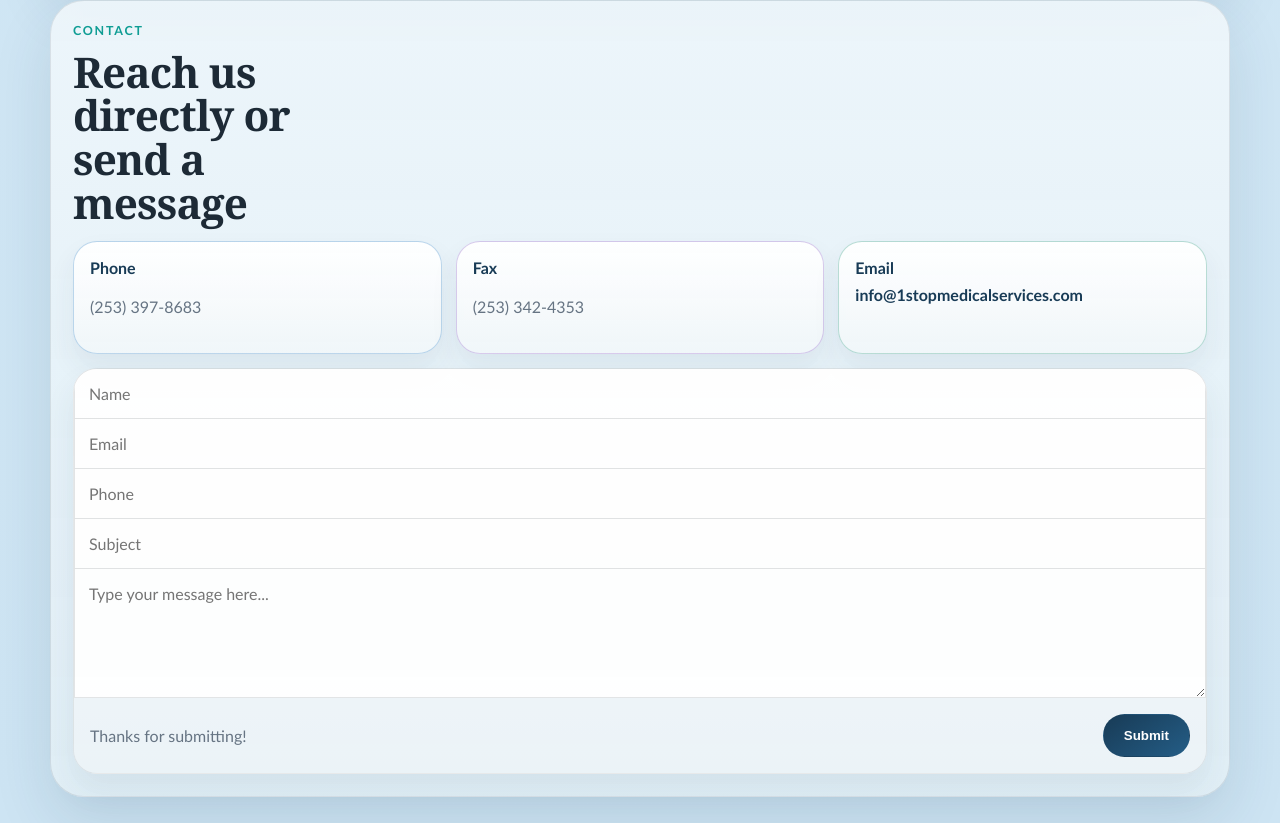
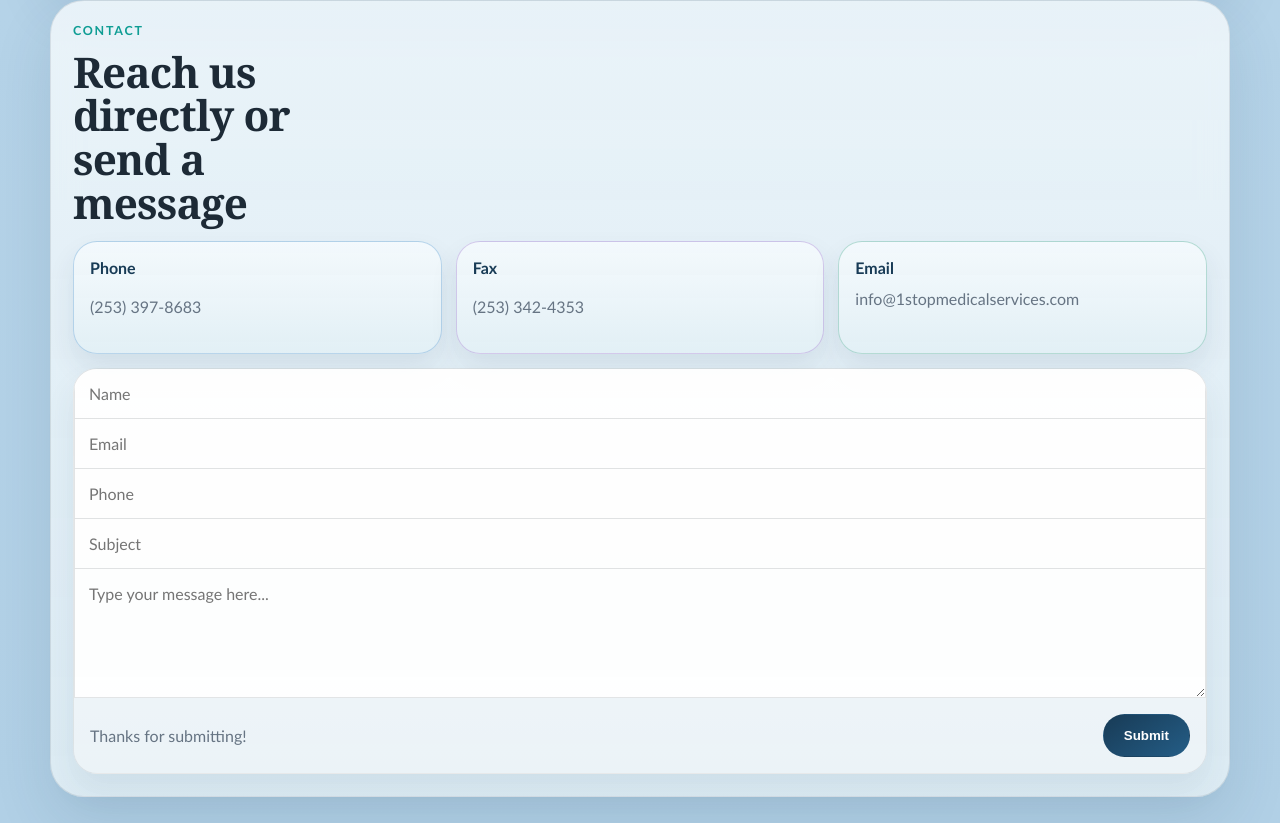
Before and after one commit to HitanshuPrajapati/1stopmedicalservices, a React (Vite) app: page / in a window 1280 px wide. Shown: the part 3031-3854 px from the top of the page. Built offline with nearby package versions, Linux system fonts and the light colour scheme.

Commit message:
Deepen background and contact card contrast

```diff
--- a/src/styles.css
+++ b/src/styles.css
@@ -29,9 +29,9 @@ body {
   font-family: "Trebuchet MS", "Segoe UI", sans-serif;
   color: var(--ink);
   background:
-    radial-gradient(circle at top left, rgba(86, 181, 204, 0.34), transparent 34%),
-    radial-gradient(circle at top right, rgba(24, 59, 86, 0.18), transparent 35%),
-    linear-gradient(180deg, #d8ecf8 0%, #cde4f3 100%);
+    radial-gradient(circle at top left, rgba(86, 181, 204, 0.3), transparent 34%),
+    radial-gradient(circle at top right, rgba(24, 59, 86, 0.24), transparent 35%),
+    linear-gradient(180deg, #c4def0 0%, #b1d0e6 100%);
 }
 
 a {
@@ -720,8 +720,8 @@ h3 {
 
 .contact-cards article {
   background:
-    linear-gradient(180deg, rgba(255, 255, 255, 0.94), rgba(241, 247, 250, 0.92));
-  box-shadow: 0 14px 28px rgba(24, 59, 86, 0.07);
+    linear-gradient(180deg, rgba(244, 250, 253, 0.98), rgba(226, 239, 245, 0.96));
+  box-shadow: 0 14px 28px rgba(24, 59, 86, 0.09);
 }
 
 .contact-cards article:nth-child(1) {
@@ -734,6 +734,12 @@ h3 {
 
 .contact-cards article:nth-child(3) {
   border-color: rgba(138, 198, 186, 0.6);
+}
+
+.contact-cards a {
+  font-weight: 400;
+  color: var(--muted);
+  line-height: 1.75;
 }
 
 .contact-form {
```
